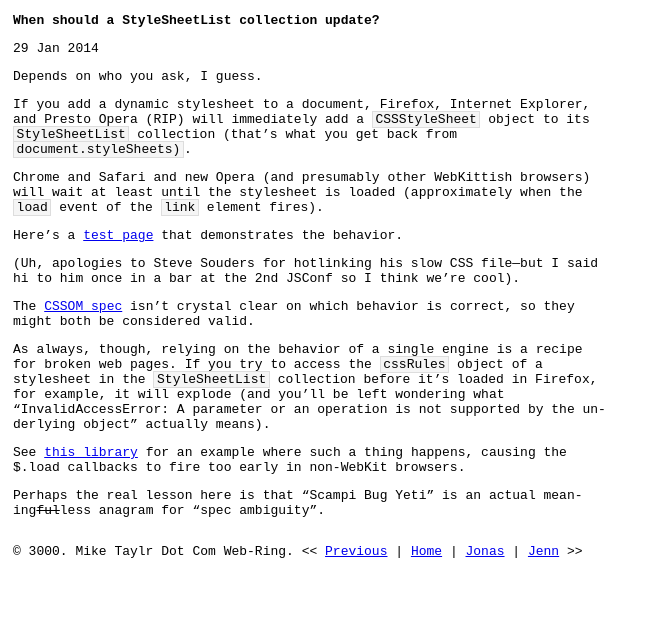
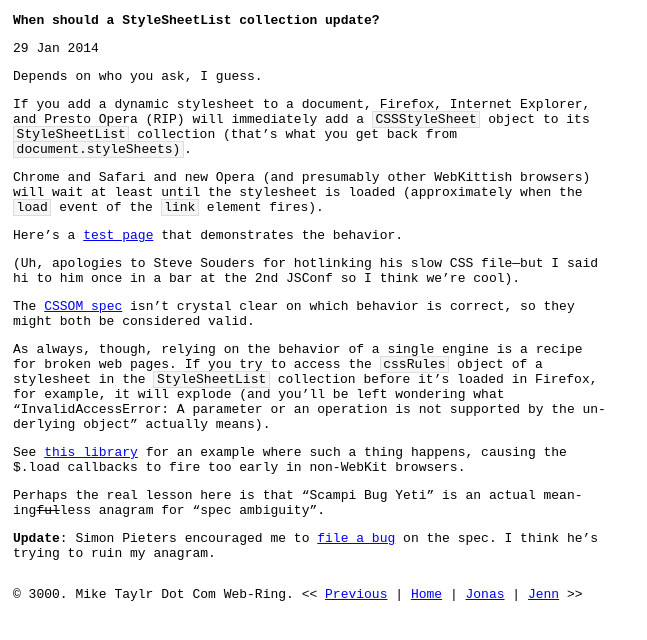
Before and after one commit to miketaylr/miketaylr.com-blog, a Jekyll site: the page built from _posts/2014-01-29-when-should-a-stylesheetlist-update.md, in a window 1280 px wide. Shown: the top 640 px of the page, without its empty margins (0-647 px from the left). Built offline with Jekyll 4.4.1, drawn with Linux system fonts in a browser that asks for light colours; Markdown is read by kramdown in place of the engine named in the settings.

Commit message:
bug link

```diff
--- a/_posts/2014-01-29-when-should-a-stylesheetlist-update.md
+++ b/_posts/2014-01-29-when-should-a-stylesheetlist-update.md
@@ -22,7 +22,10 @@ See [this library][chikuwa] for an example where such a thing happens, causing t
 
 Perhaps the real lesson here is that "Scampi Bug Yeti" is an actual meaning<strike>ful</strike>less anagram for "spec ambiguity".
 
+**Update**: Simon Pieters encouraged me to [file a bug][bug] on the spec. I think he's trying to ruin my anagram.
+
 
 [testpage]: http://dhtml5.com/tmp/stylesheets-length.html
 [spec]: http://dev.w3.org/csswg/cssom/#css-style-sheet-collections
 [chikuwa]: https://github.com/ameba-proteus/chikuwa.js/blob/0397805af25631a43d503212d5f21db6f2a35e01/chikuwa.js#L1067-L1069
+[bug]: https://www.w3.org/Bugs/Public/show_bug.cgi?id=24449
```
